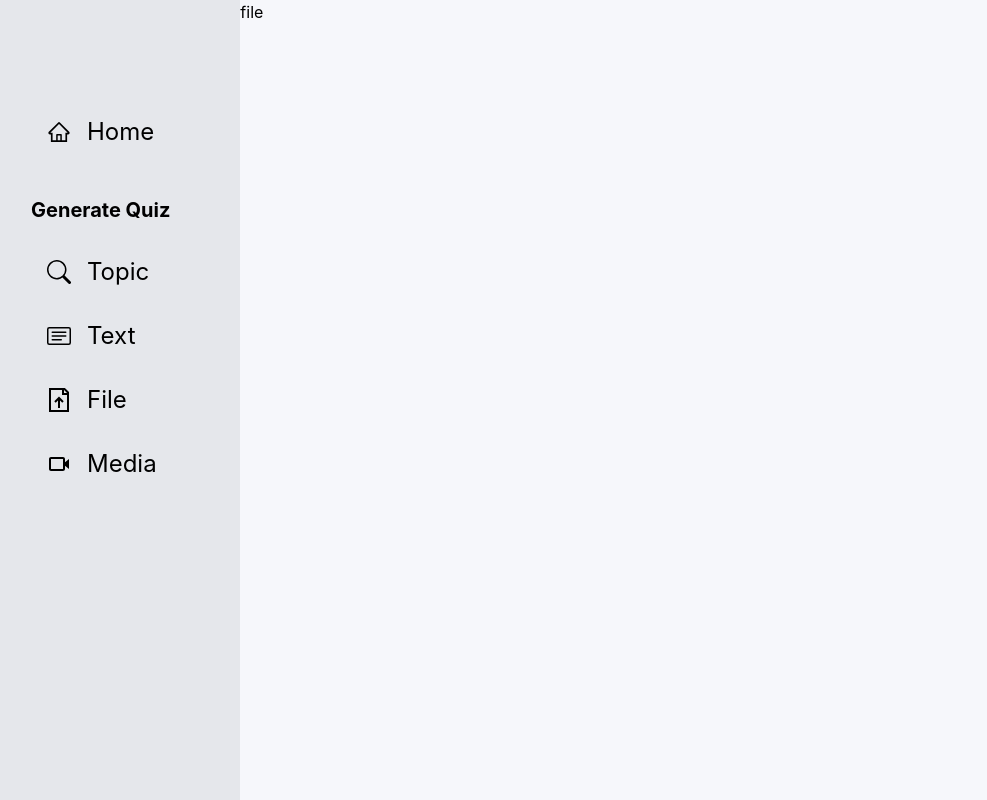
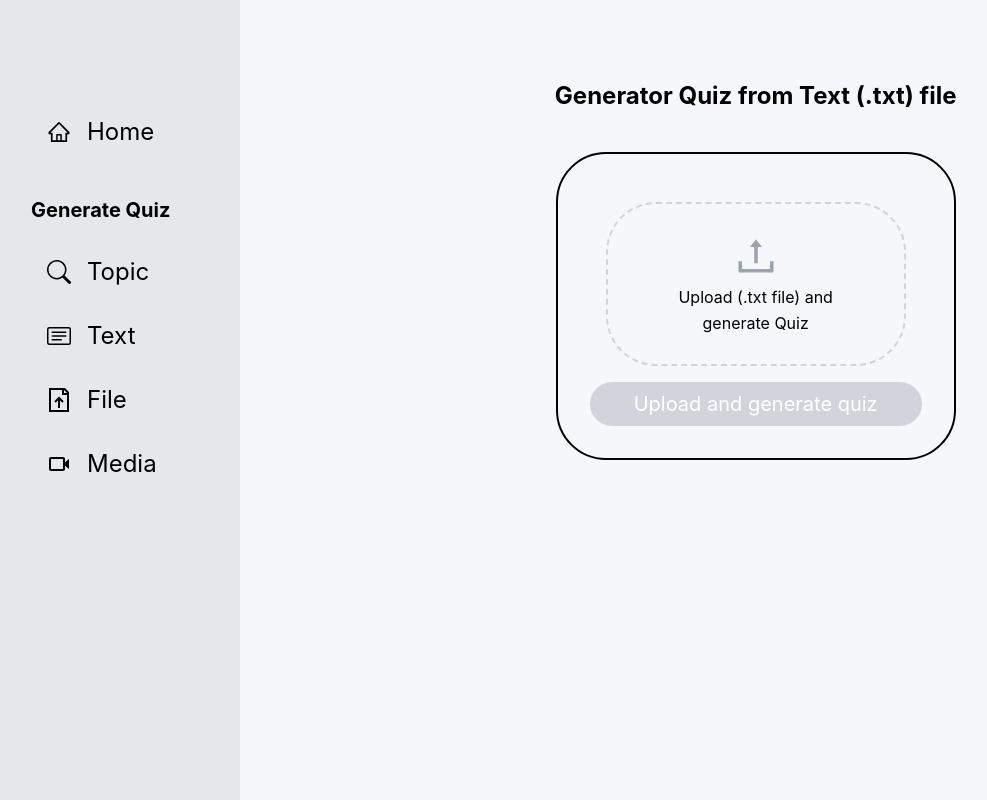
Before and after one commit to RathodDeven/QuizGeneratorFrontend, a Next.js app: page /file in a window 1280 px wide. Shown: the whole page, without its empty margins (9-996 px from the left). Built offline with nearby package versions, Linux system fonts and the light colour scheme.

Commit message:
upload txt file modal

```diff
--- a/pages/file.js
+++ b/pages/file.js
@@ -1,7 +1,68 @@
-import React from 'react'
+import React, { useState } from 'react'
+import { AiOutlineClose, AiOutlineUpload } from 'react-icons/ai'
 
 const file = () => {
-  return <div>file</div>
+  const [file, setFile] = useState(null)
+
+  const handleFile = (e) => {
+    setFile(e.target.files[0])
+  }
+  const removeFile = () => {
+    setFile(null)
+  }
+
+  const uploadFileAndGenerateQuiz = async () => {}
+  return (
+    <div>
+      <h3 className="text-2xl font-bold w-full text-center mt-20">
+        Generator Quiz from Text (.txt) file
+      </h3>
+      {/* input file */}
+      <div className="w-full flex justify-center mt-10 w-full">
+        <div className="border-2 flex flex-col rounded-[50px] p-8 border-black">
+          <div
+            className={`flex flex-col justify-center items-center text-center text-base rounded-[50px] leading-relaxed m-4 min-w-[300px] ${
+              file ? '' : 'border-2 border-gray-300 border-dashed'
+            } `}
+          >
+            {file ? (
+              <div className="flex flex-row items-center justify-center bg-gray-200 py-2 px-4 rounded-full text-xl">
+                <div>{file.name}</div>
+                <AiOutlineClose
+                  className="ml-4 cursor-pointer"
+                  onClick={removeFile}
+                />
+              </div>
+            ) : (
+              <label htmlFor="file" className="cursor-pointer">
+                <div className="flex flex-col  text-center  space-y-1 items-center justify-center w-40 h-40">
+                  <AiOutlineUpload className="w-12 h-12 text-gray-400" />
+                  <div>Upload (.txt file) and generate Quiz</div>
+                </div>
+              </label>
+            )}
+          </div>
+          <input
+            type="file"
+            id="file"
+            name="file"
+            accept=".txt"
+            hidden
+            onChange={handleFile}
+          />
+          <button
+            className={`${
+              file ? 'bg-black' : 'bg-gray-300'
+            }  text-white rounded-[50px] py-2 px-4 text-xl `}
+            disabled={!file}
+            onClick={uploadFileAndGenerateQuiz}
+          >
+            Upload and generate quiz
+          </button>
+        </div>
+      </div>
+    </div>
+  )
 }
 
 export default file
```
